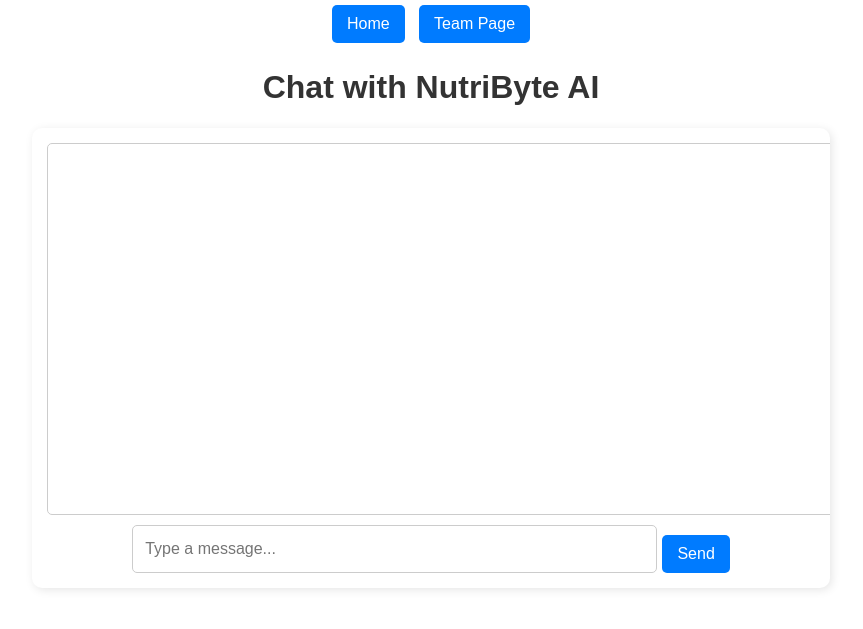
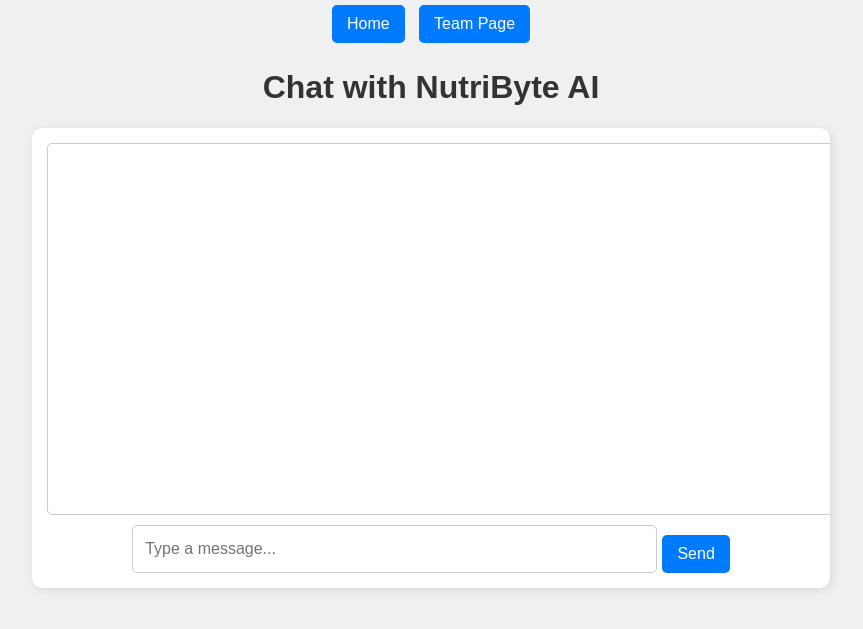
Before and after one commit to NutriByte/NutriByte, a Flask app: page /chatbot in a window 1280 px wide. Shown: the top 629 px of the page, without its empty margins (209-1072 px from the left). Run offline with Flask 3, Linux system fonts and the light colour scheme.

Commit message:
test: change background color to light gray for testing

```diff
--- a/static/styles.css
+++ b/static/styles.css
@@ -1,7 +1,7 @@
 body {
     font-family: Arial, sans-serif;
     text-align: center;
-    background-color: #ffffff;
+    background-color: #f0f0f0;
     margin: 0;
     padding: 0;
 }
```
